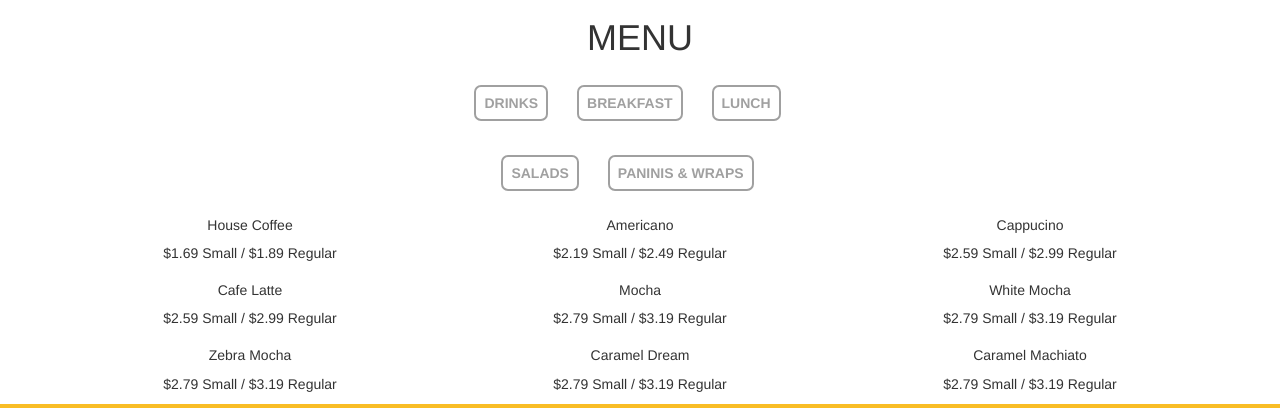
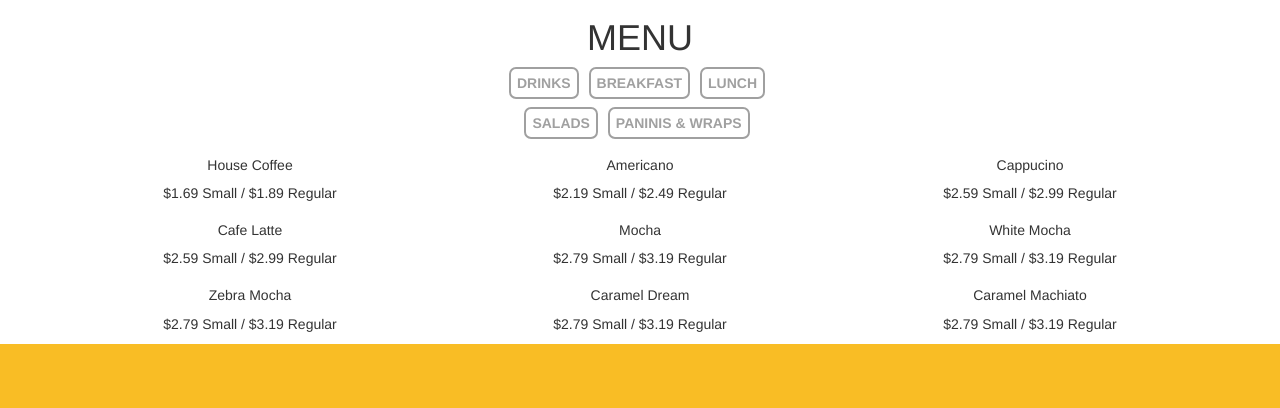
Before and after one commit to dankdev01/sunnys-1, a plain HTML site: page index.html in a window 1280 px wide. Shown: the part 712-1120 px from the top of the page. Drawn offline with nearby package versions, Linux system fonts and the light colour scheme.

Commit message:
Fixed menu-links overlapping when screen size reduced

```diff
--- a/style.css
+++ b/style.css
@@ -49,18 +49,21 @@ html,body {
 	text-align: center;
 }
 
+
+
 .menu-links {
-	padding: 25px 0 25px 0;
+	padding: 5px 0 5px 0;
+	margin-bottom: 10px;
 }
 
 .menu-links > a {
-	margin-right: 25px;
 	text-transform: uppercase;
 	font-weight: 600;
 	color: #a0a0a0;
 	border: 2px solid #a0a0a0;
 	border-radius: 7px;
-	padding: 8px;
+	padding: 6px;
+	margin-right: 6px;
 }
 
 .menu-links > a:hover {
```
